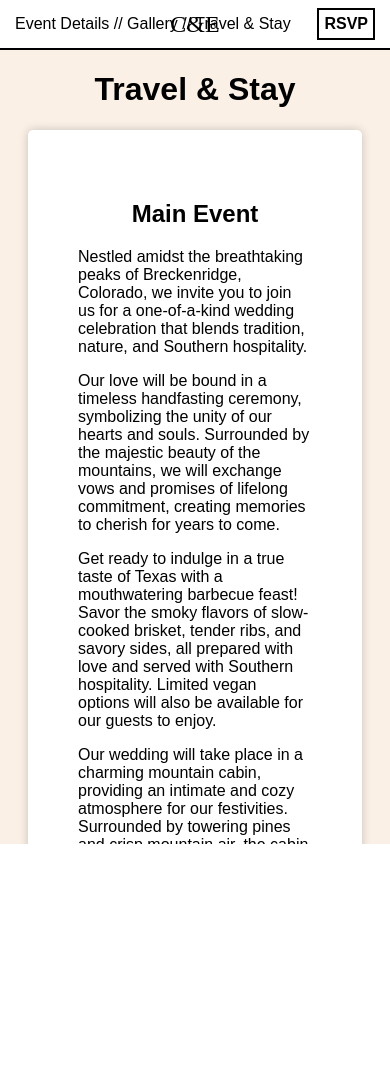
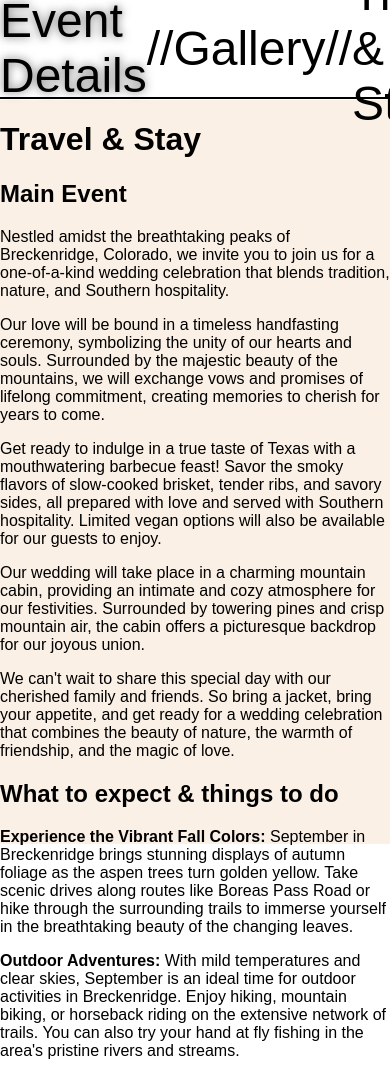
Before and after one commit to EricMTodd/wedding-site, a Flask app: page /travel-and-stay in a window 390 px wide; the page is wider, and only the part inside the window is pictured. Shown: the top 1077 px of that part. Before the commit the page ends 844 px from the top of that part, so only its background shows below. Run offline with Flask 3, Linux system fonts and the light colour scheme.

Commit message:
Working on mobile styles.

```diff
--- a/app.py
+++ b/app.py
@@ -53,4 +53,4 @@ def travel_and_stay():
 	return render_template('travel-and-stay.html')
 
 if __name__== '__main__':
-      app.run(debug=True, host='0.0.0.0', port=8000)
+      app.run(debug=True)
--- a/static/css/main.css
+++ b/static/css/main.css
@@ -1,3 +1,5 @@
+/* Desktop styles */
+@media (orientation: landscape) {
     body {
         margin: 0;
         width: 100%;
@@ -69,3 +71,120 @@ a:active {
         font-family: serif;
         font-size: 1.5em;
     }
+
+    .hamburger-menu {
+        display: none;
+        cursor: pointer;
+    }
+}
+
+/* Mobile styles */
+@media (orientation: portrait) {
+    body {
+        margin: 0;
+        width: 100%;
+        font-family: sans-serif;
+    }
+
+    main {
+        background-color: linen;
+        height: calc(100vh - 100px);
+        position: absolute;
+        bottom: 0;
+        width: 100%;
+    }
+
+    a {
+        text-decoration: none;
+        color: black;
+        transition: 0.2s;
+    }
+
+    a:hover {
+        transition: 0.2s;
+        text-shadow: 0px 0px 10px rgba(0, 0, 0, 0.6);
+    }
+
+    a:active {
+        color: goldenrod;
+        transition: 0s;
+    }
+
+    nav {
+        position: absolute;
+        display: flex;
+        height: 98px;
+        align-items: center;
+        background-color: white;
+        z-index: 99;
+        width: 100%;
+        z-index: 2;
+    }
+
+    .hamburger-menu {
+        width: 100px;
+        height: 100%;
+        display: flex;
+        flex-direction: column;
+        align-items: center;
+        justify-content: center;
+    }
+
+    .bar {
+        width: 75px;
+        height: 10px;
+        background-color: black;
+        margin: 7px 0;
+        border-radius: 30px;
+    }
+
+    #nav-links {
+        height: 98px;
+        background-color: white;
+        border-bottom: 2px solid black;
+        width: 100%;
+        position: absolute;
+        font-size: 3em;
+        display: flex;
+        align-items: center;
+        justify-content: space-evenly;
+        z-index: 1;
+        transition: top 0.3s ease;
+    }
+
+    #rsvp-button {
+        background: none;
+        border-radius: 0;
+        border: solid 5px black;
+        margin: 0;
+        padding: 5px 5px 5px 5px;
+        font-weight: bold;
+        transition: 0.2s;
+        position: absolute;
+        right: 20px;
+        font-size: 3em;
+    }
+
+    #rsvp-button:hover {
+        background: black;
+        color: white;
+        transition: 0.2s;
+        box-shadow: 0px 0px 5px slategray;
+    }
+
+    #initials {
+        position: absolute;
+        left: 50%;
+        transform: translate(-50%);
+        font-family: serif;
+        font-size: 4em;
+    }
+
+    .closed {
+        top: 0;
+    }
+
+    .opened {
+        top: 100px;
+    }
+}
```
Also changed, not shown: static/css/event-details.css (+8 -0 lines), static/css/gallery.css (+8 -0 lines), static/css/index.css (+33 -0 lines), static/css/rsvp-list.css (+8 -0 lines), static/css/rsvp.css (+8 -0 lines), static/css/travel-and-stay.css (+8 -0 lines), templates/index.html (+17 -5 lines). Lines whose indentation alone changed are shown as unchanged.
